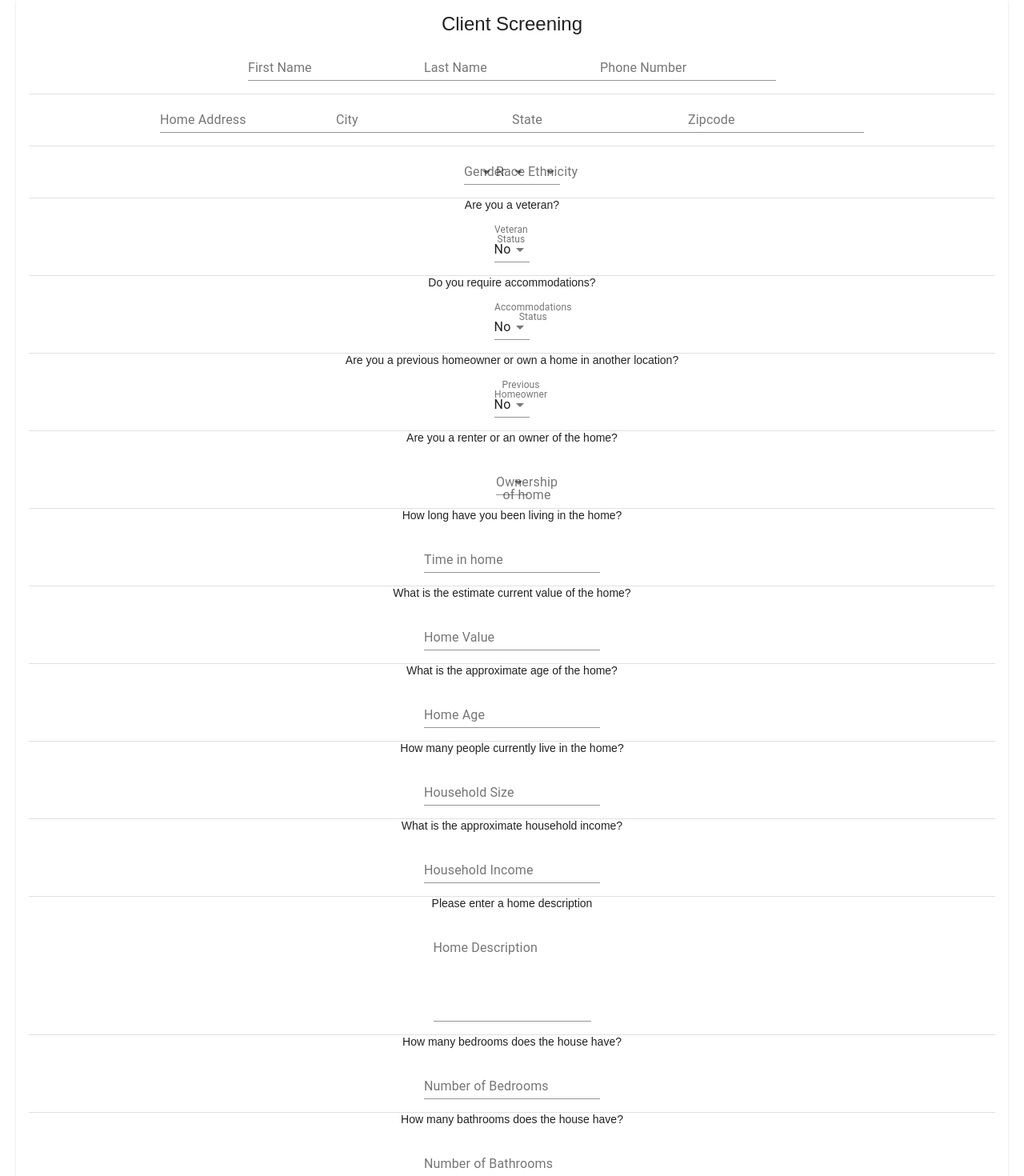
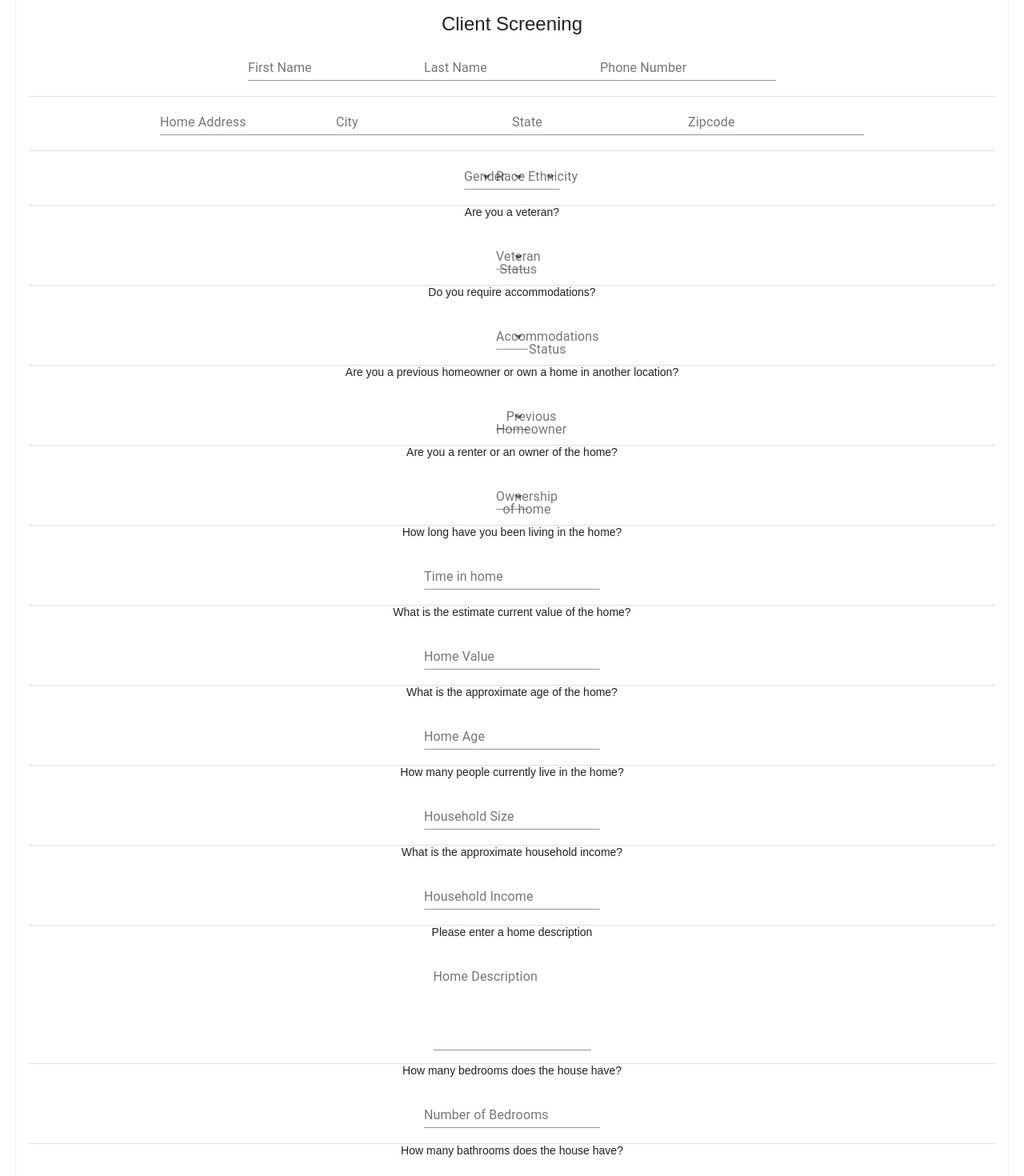
Before and after one commit to Team-Justice/HJET, a React (Create React App) app: page / in a window 1280 px wide. Shown: the part 820-2290 px from the top of the page at 80% size. Built offline with nearby package versions, Linux system fonts and the light colour scheme.

Commit message:
Implement form validation

```diff
--- a/src/CaseForm.js
+++ b/src/CaseForm.js
@@ -1,11 +1,12 @@
 import React, { Component } from 'react';
-import { Form, Formik, Field } from 'formik';
-import { Box, Card, CardContent, Divider, FormGroup, TextField, MenuItem, Button } from "@material-ui/core";
+import { Form, Formik, Field, ErrorMessage } from 'formik';
+import { Box, Card, CardContent, Divider, TextField, MenuItem, Button } from "@material-ui/core";
+import { object, string, boolean, number } from 'yup';
 
-const initialValues = {
+const InitialValues = {
     // client personal info
-    nameFirst: "",
-    nameLast: "",
+    firstName: "",
+    lastName: "",
     phoneNum: "",
     homeAddress: "",
     city: "",
@@ -14,11 +15,11 @@ const initialValues = {
     gender: "",
     race: "",
     ethnicity: "",
-    veteran: false,
-    accommodations: false,
+    veteran: "",
+    accommodations: "",
 
     // client questionnaire responses
-    preHomeowner: false,
+    preHomeowner: "",
     ownershipOfHome: "",
     timeInHome: "",
     homeValue: "",
@@ -29,9 +30,90 @@ const initialValues = {
     numBeds: "",
     numBaths: "",
     numSqFootage: "",
-    recentRenovation: false,
-    needRenovation: false
+    recentRenovation: "",
+    needRenovation: ""
 };
+
+const SignupSchema = object().shape({
+    // client personal info validations
+    firstName: string()
+        .min(2, 'Too Short!')
+        .max(50, 'Too Long!')
+        .required('Required'),
+    lastName: string()
+        .min(2, 'Too Short!')
+        .max(50, 'Too Long!')
+        .required('Required'),
+    // email: string()
+    //     .email('Invalid email')
+    //     .required('Required'),
+    phoneNum: number()
+        .positive()
+        .integer()
+        .min(1000000000, 'Invalid phone number!')
+        .max(9999999999, 'Invalid phone number!')
+        .required('Required'),
+    homeAddress: string()
+        .required('Required'),
+    city: string()
+        .required('Required'),
+    state: string()
+        .required('Required'),
+    zip: string()
+        .length(5, 'Invalid zipcode!')
+        .required('Required'),
+    gender: string()
+        .required('Required'),
+    race: string()
+        .required('Required'),
+    ethnicity: string()
+        .required('Required'),
+    veteran: boolean()
+        .required('Required'),
+    accommodations: boolean()
+        .required('Required'),
+
+    // client questionnaire validations
+    preHomeowner: string()
+        .required('Required'),
+    ownershipOfHome: string()
+        .required('Required'),
+    timeInHome: number()
+        .positive('Please enter a positive number')
+        .integer('Please enter a whole number')
+        .required('Required'),
+    homeValue: number()
+        .positive('Please enter a positive number')
+        .integer('Please enter a whole number')
+        .required('Required'),
+    homeAge: number()
+        .positive('Please enter a positive number')
+        .integer('Please enter a whole number')
+        .required('Required'),
+    householdSize: number()
+        .positive('Please enter a positive number')
+        .integer('Please enter a whole number')
+        .required('Required'),
+    householdIncome: number()
+        .positive('Please enter a positive number')
+        .integer('Please enter a whole number')
+        .required('Required'),
+    numBeds: number()
+        .positive('Please enter a positive number')
+        .integer('Please enter a whole number')
+        .required('Required'),
+    numBaths: number()
+        .positive('Please enter a positive number')
+        .required('Required'),
+    numSqFootage: number()
+        .positive('Please enter a positive number')
+        .integer('Please enter a whole number')
+        .required('Required'),
+    recentRenovation: string()
+        .required('Required'),
+    needRenovation: string()
+        .required('Required'),
+});
 
 export default class CaseForm extends Component {
     render() {
@@ -40,43 +122,60 @@ export default class CaseForm extends Component {
                 <CardContent>
                     <h4>Client Screening</h4>
 
-                    <Formik initialValues={initialValues} onSubmit={(data) => { console.log(data) }}>
-                        {({ values }) => (
+                    <Formik
+                        // add form validation through Yup api
+                        validationSchema={SignupSchema}
+                        // initiate form values
+                        initialValues={InitialValues}
+                        // logic to send form data to the backend
+                        onSubmit={(values, formikHelpers) => {
+                            // disables submit button for 3 seconds
+                            return new Promise(res => {
+                                setTimeout(() => {
+                                    console.log(values);
+                                    console.log(formikHelpers);
+                                    console.log('----------------------');
+                                    res();
+                                }, 3000);
+                            })
+                        }}>
+
+                        {({ values, errors, isSubmitting, isValidating }) => (
                             <Form>
                                 {/* Client personal info */}
                                 <Box marginBottom={2}>
-                                    <Field name="nameFirst" label="First Name" as={TextField} />
-                                    <Field name="nameLast" label="Last Name" as={TextField} />
-                                    <Field name="phoneNum" label="Phone Number" as={TextField} type="number" />
+                                    <Field name="firstName" label="First Name" as={TextField} helperText={<ErrorMessage name="firstName" />} />
+                                    <Field name="lastName" label="Last Name" as={TextField} helperText={<ErrorMessage name="lastName" />} />
+                                    <Field name="phoneNum" label="Phone Number" as={TextField} type="number" helperText={<ErrorMessage name="phoneNum" />} />
                                 </Box>
 
                                 <Divider />
 
                                 {/* TODO: Implement street address validation to prefill boxes */}
                                 <Box marginBottom={2}>
-                                    <Field name="homeAddress" label="Home Address" as={TextField} />
-                                    <Field name="city" label="City" as={TextField} />
-                                    <Field name="state" label="State" as={TextField} />
-                                    <Field name="zip" label="Zipcode" as={TextField} type="number" />
+                                    <Field name="homeAddress" label="Home Address" as={TextField} helperText={<ErrorMessage name="homeAddress" />} />
+                                    <Field name="city" label="City" as={TextField} helperText={<ErrorMessage name="city" />} />
+                                    <Field name="state" label="State" as={TextField} helperText={<ErrorMessage name="state" />} />
+                                    <Field name="zip" label="Zipcode" as={TextField} helperText={<ErrorMessage name="zip" />} />
                                 </Box>
 
                                 <Divider />
 
                                 <Box marginBottom={2}>
-                                    <Field name="gender" label="Gender" as={TextField} select>
+                                    <Field name="gender" label="Gender" as={TextField} select helperText={<ErrorMessage name="gender" />} >
                                         <MenuItem value={"Male"}>Male</MenuItem>
                                         <MenuItem value={"Female"}>Female</MenuItem>
                                         <MenuItem value={"Other"}>Other</MenuItem>
                                         <MenuItem value={"Prefer not to say"}>Prefer not to say</MenuItem>
                                     </Field>
-                                    <Field name="race" label="Race" as={TextField} select>
+                                    <Field name="race" label="Race" as={TextField} select helperText={<ErrorMessage name="race" />} >
                                         <MenuItem value={"American Indian or Alaska Native"}>American Indian or Alaska Native</MenuItem>
                                         <MenuItem value={"Asian"}>Asian</MenuItem>
                                         <MenuItem value={"Black"}>Black</MenuItem>
                                         <MenuItem value={"Native Hawaiian or Other Pacific Islander"}>Native Hawaiian or Other Pacific Islander</MenuItem>
                                         <MenuItem value={"White"}>White</MenuItem>
                                     </Field>
-                                    <Field name="ethnicity" label="Ethnicity" as={TextField} select>
+                                    <Field name="ethnicity" label="Ethnicity" as={TextField} select helperText={<ErrorMessage name="ethnicity" />} >
                                         <MenuItem value={"Hispanic or Latino"}>Hispanic or Latino</MenuItem>
                                         <MenuItem value={"Not Hispanic or Latino"}>Not Hispanic or Latino</MenuItem>
                                     </Field>
@@ -86,7 +185,7 @@ export default class CaseForm extends Component {
 
                                 <Box marginBottom={2}>
                                     <p>Are you a veteran?</p>
-                                    <Field name="veteran" label="Veteran Status" as={TextField} select>
+                                    <Field name="veteran" label="Veteran Status" as={TextField} select helperText={<ErrorMessage name="veteran" />} >
                                         <MenuItem value={true}>Yes</MenuItem>
                                         <MenuItem value={false}>No</MenuItem>
                                         <MenuItem value={"Prefer not to say"}>Prefer not to say</MenuItem>
@@ -97,7 +196,7 @@ export default class CaseForm extends Component {
 
                                 <Box marginBottom={2}>
                                     <p>Do you require accommodations?</p>
-                                    <Field name="accommodations" label="Accommodations Status" as={TextField} select>
+                                    <Field name="accommodations" label="Accommodations Status" as={TextField} select helperText={<ErrorMessage name="accommodations" />} >
                                         <MenuItem value={true}>Yes</MenuItem>
                                         <MenuItem value={false}>No</MenuItem>
                                         <MenuItem value={"Prefer not to say"}>Prefer not to say</MenuItem>
@@ -109,7 +208,7 @@ export default class CaseForm extends Component {
                                 {/* Client Questionnaire */}
                                 <Box marginBottom={2}>
                                     <p>Are you a previous homeowner or own a home in another location?</p>
-                                    <Field name="preHomeowner" label="Previous Homeowner" as={TextField} select>
+                                    <Field name="preHomeowner" label="Previous Homeowner" as={TextField} select helperText={<ErrorMessage name="preHomeowner" />} >
                                         <MenuItem value={true}>Yes</MenuItem>
                                         <MenuItem value={false}>No</MenuItem>
                                     </Field>
@@ -119,7 +218,7 @@ export default class CaseForm extends Component {
 
                                 <Box marginBottom={2}>
                                     <p>Are you a renter or an owner of the home?</p>
-                                    <Field name="ownershipOfHome" label="Ownership of home" as={TextField} select>
+                                    <Field name="ownershipOfHome" label="Ownership of home" as={TextField} select helperText={<ErrorMessage name="ownershipOfHome" />} >
                                         <MenuItem value={"Renter"}>Renter</MenuItem>
                                         <MenuItem value={"Owner"}>Owner</MenuItem>
                                     </Field>
@@ -130,14 +229,14 @@ export default class CaseForm extends Component {
                                 {/* TODO: convert this to interval drop down */}
                                 <Box marginBottom={2}>
                                     <p>How long have you been living in the home?</p>
-                                    <Field name="timeInHome" label="Time in home" as={TextField} type="number" />
+                                    <Field name="timeInHome" label="Time in home" as={TextField} type="number" helperText={<ErrorMessage name="timeInHome" />} />
                                 </Box>
 
                                 <Divider />
 
                                 <Box marginBottom={2}>
                                     <p>What is the estimate current value of the home?</p>
-                                    <Field name="homeValue" label="Home Value" as={TextField} type="number" />
+                                    <Field name="homeValue" label="Home Value" as={TextField} type="number" helperText={<ErrorMessage name="homeValue" />} />
                                 </Box>
 
                                 <Divider />
@@ -145,21 +244,21 @@ export default class CaseForm extends Component {
                                 {/* TODO: convert this to interval drop down */}
                                 <Box marginBottom={2}>
                                     <p>What is the approximate age of the home?</p>
-                                    <Field name="homeAge" label="Home Age" as={TextField} type="number" />
+                                    <Field name="homeAge" label="Home Age" as={TextField} type="number" helperText={<ErrorMessage name="homeAge" />} />
                                 </Box>
 
                                 <Divider />
 
                                 <Box marginBottom={2}>
                                     <p>How many people currently live in the home?</p>
-                                    <Field name="householdSize" label="Household Size" as={TextField} type="number" />
+                                    <Field name="householdSize" label="Household Size" as={TextField} type="number" helperText={<ErrorMessage name="householdSize" />} />
                                 </Box>
 
                                 <Divider />
 
                                 <Box marginBottom={2}>
                                     <p>What is the approximate household income?</p>
-                                    <Field name="householdIncome" label="Household Income" as={TextField} type="number" />
+                                    <Field name="householdIncome" label="Household Income" as={TextField} type="number" helperText={<ErrorMessage name="householdIncome" />} />
                                 </Box>
 
                                 <Divider />
@@ -173,28 +272,28 @@ export default class CaseForm extends Component {
 
                                 <Box marginBottom={2}>
                                     <p>How many bedrooms does the house have?</p>
-                                    <Field name="numBeds" label="Number of Bedrooms" as={TextField} type="number" />
+                                    <Field name="numBeds" label="Number of Bedrooms" as={TextField} type="number" helperText={<ErrorMessage name="numBeds" />} />
                                 </Box>
 
                                 <Divider />
 
                                 <Box marginBottom={2}>
                                     <p>How many bathrooms does the house have?</p>
-                                    <Field name="numBaths" label="Number of Bathrooms" as={TextField} type="number" />
+                                    <Field name="numBaths" label="Number of Bathrooms" as={TextField} type="number" helperText={<ErrorMessage name="numBaths" />} />
                                 </Box>
 
                                 <Divider />
 
                                 <Box marginBottom={2}>
                                     <p>What is the approximate square footage of the home?</p>
-                                    <Field name="numSqFootage" label="Number of Square Footage" as={TextField} type="number" />
+                                    <Field name="numSqFootage" label="Number of Square Footage" as={TextField} type="number" helperText={<ErrorMessage name="numSqFootage" />} />
                                 </Box>
 
                                 <Divider />
 
                                 <Box marginBottom={2}>
                                     <p>Was the home recently renovated?</p>
-                                    <Field name="recentRenovation" label="Recently Renovated" as={TextField} select>
+                                    <Field name="recentRenovation" label="Recently Renovated" as={TextField} select helperText={<ErrorMessage name="recentRenovation" />}>
                                         <MenuItem value={true}>Yes</MenuItem>
                                         <MenuItem value={false}>No</MenuItem>
                                     </Field>
@@ -204,7 +303,7 @@ export default class CaseForm extends Component {
 
                                 <Box marginBottom={2}>
                                     <p>Does the home need renovations?</p>
-                                    <Field name="needRenovation" label="Need Removation" as={TextField} select>
+                                    <Field name="needRenovation" label="Need Removation" as={TextField} select helperText={<ErrorMessage name="needRenovation" />}>
                                         <MenuItem value={true}>Yes</MenuItem>
                                         <MenuItem value={false}>No</MenuItem>
                                     </Field>
@@ -212,7 +311,10 @@ export default class CaseForm extends Component {
 
                                 <Divider />
 
-                                <Button type="submit">submit</Button>
+                                <Button type="submit" disabled={isSubmitting || isValidating}>submit</Button>
+
+                                {/* allows us to see state of errors in form for validation debugging */}
+                                <pre>{JSON.stringify(errors, null, 4)}</pre>
 
                                 {/* allows us to see the state of the form for debugging */}
                                 <pre>{JSON.stringify(values, null, 4)}</pre>
```
